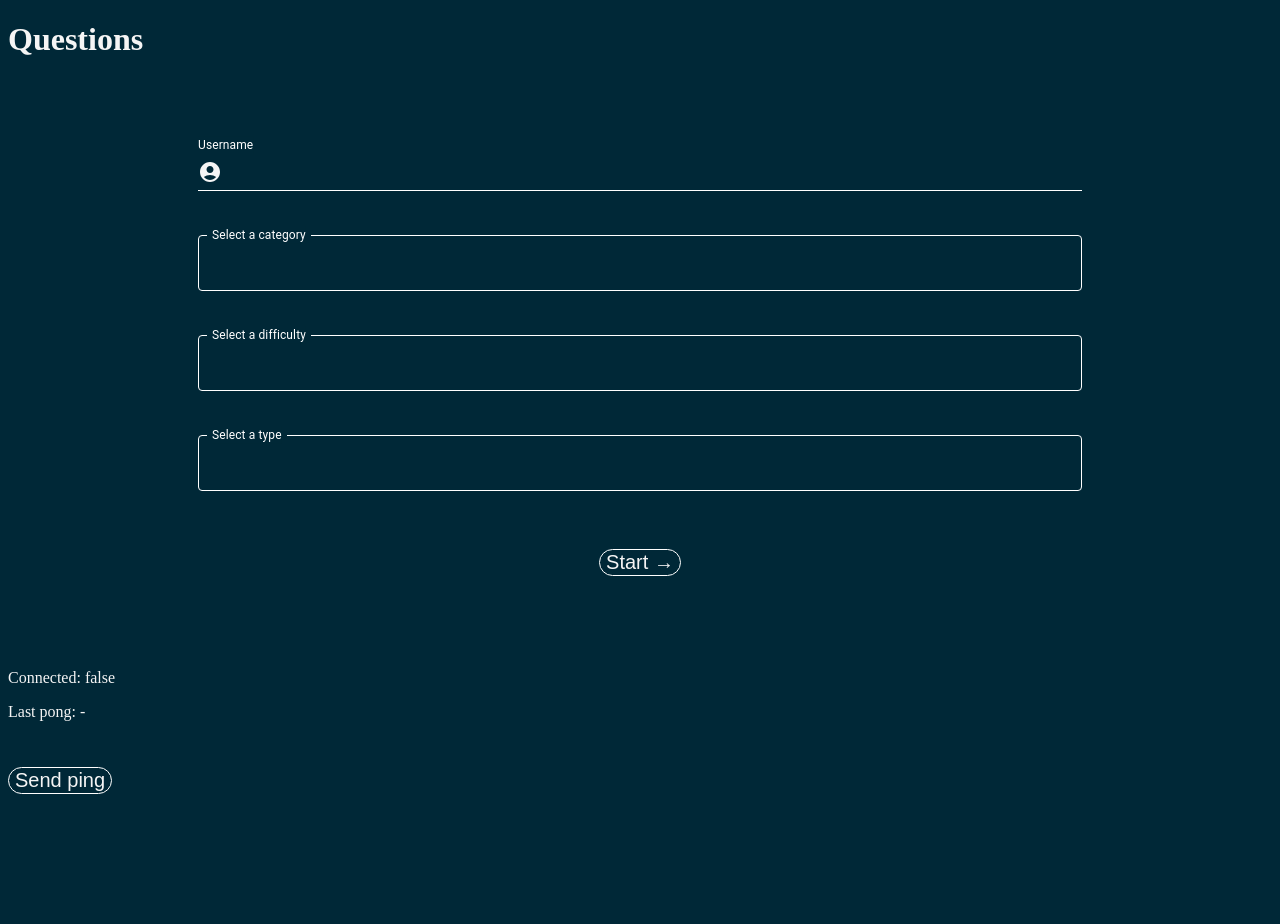
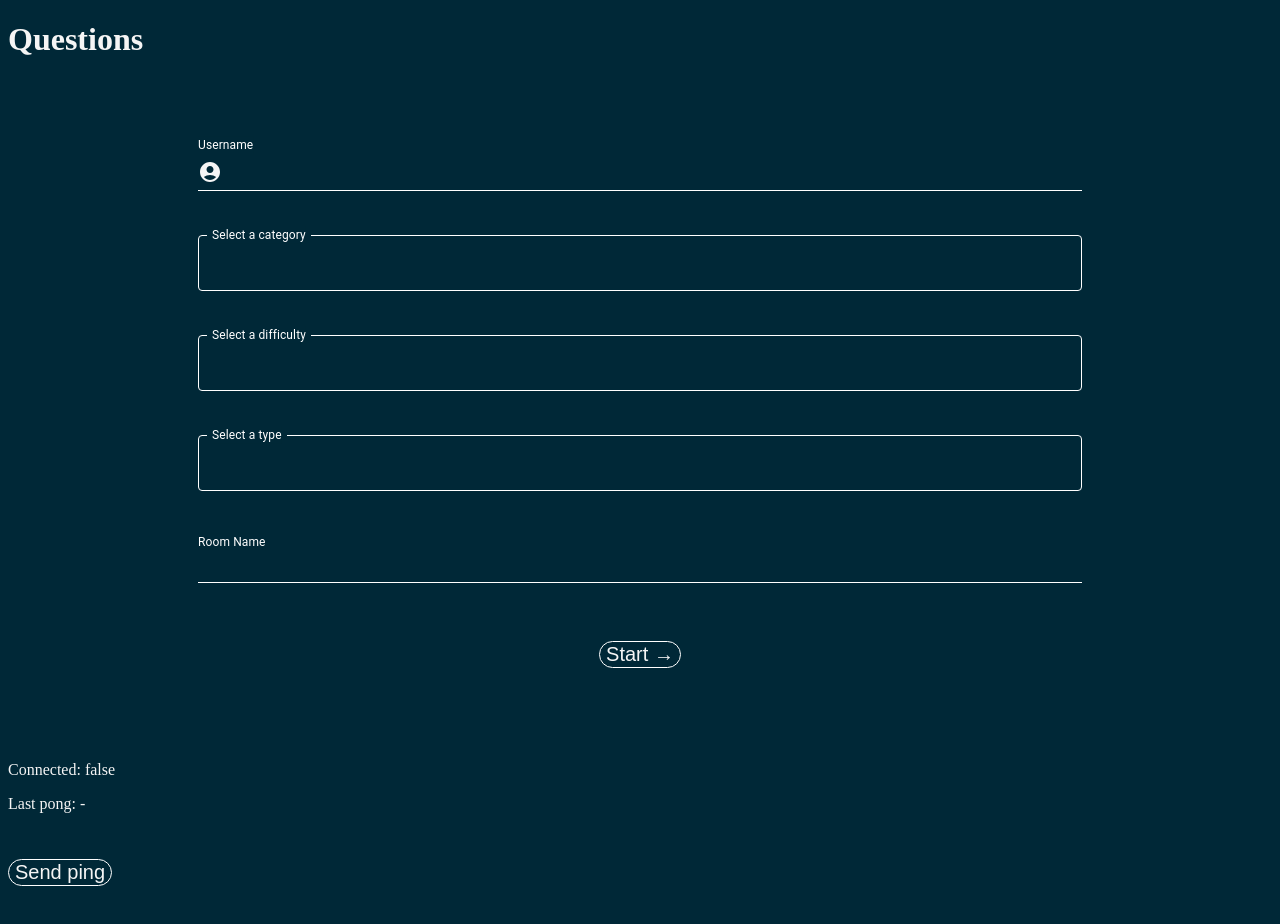
Before and after one commit to Nevashka/front-end-lets-get-quizzical, a React (Create React App) app: page /Settings in a window 1280 px wide. Before the commit the page ends 832 px from the top, so only its background shows below. Built offline with nearby package versions, Linux system fonts and the light colour scheme; no server answers.

Commit message:
add roomName field to form

```diff
--- a/package.json
+++ b/package.json
@@ -13,7 +13,7 @@
     "react": "^18.2.0",
     "react-dom": "^18.2.0",
     "react-router-dom": "^6.4.2",
-    "react-scripts": "5.0.1",
+    "react-scripts": "^5.0.1",
     "socket.io-client": "^4.5.2",
     "web-vitals": "^2.1.4"
   },
--- a/src/pages/Settings/index.js
+++ b/src/pages/Settings/index.js
@@ -86,6 +86,20 @@ const Settings = () => {
                     margin="normal"
                 ></CssTextField>
 
+                <CssTextField
+                    id="roomName"
+                    label="Room Name"
+                    InputProps={{
+                        startAdornment: (
+                            <InputAdornment position="start">
+                                {/* <AccountCircle /> */}
+                            </InputAdornment>
+                        ),
+                    }}
+                    variant="standard"
+                    margin="normal"
+                />
+
                 <button>Start &#8594;</button>
             </form>
         </>
```
Also changed, not shown: 1 other file (tests, documents, lock files or other folders).
